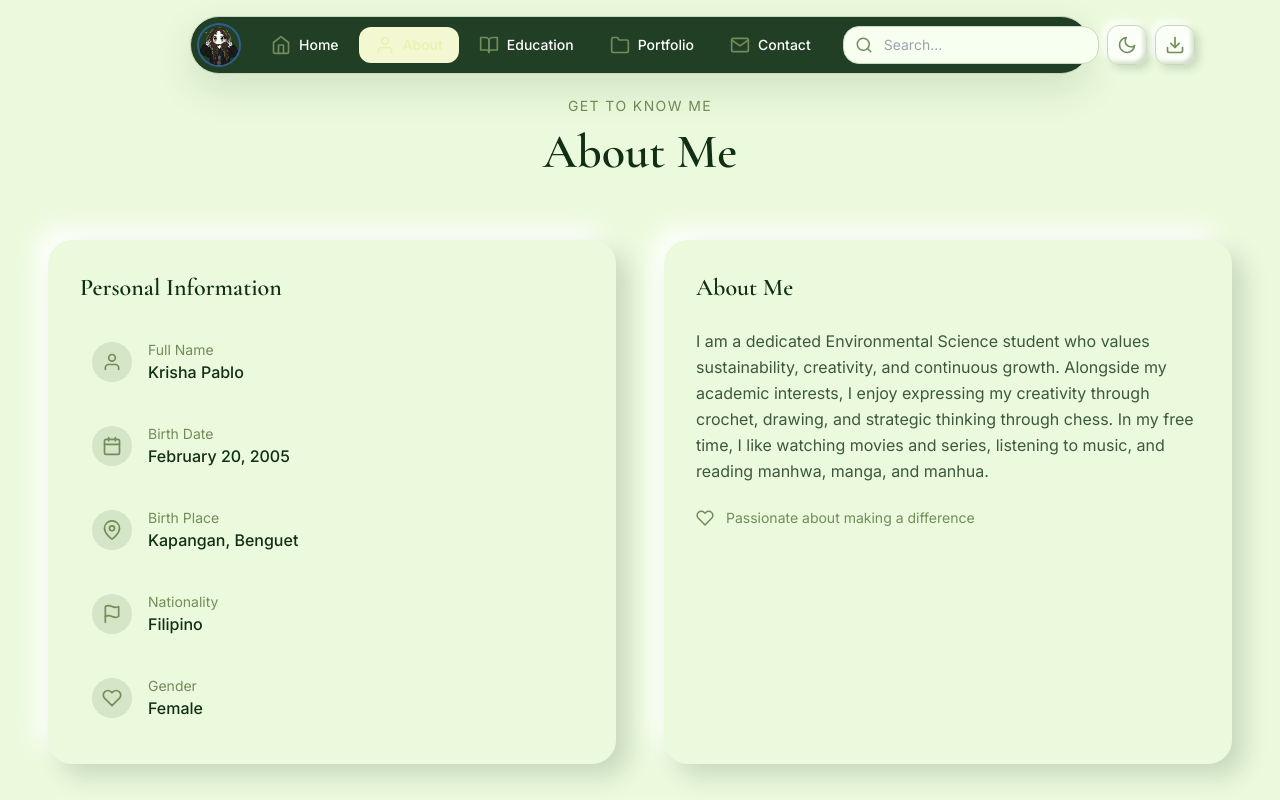
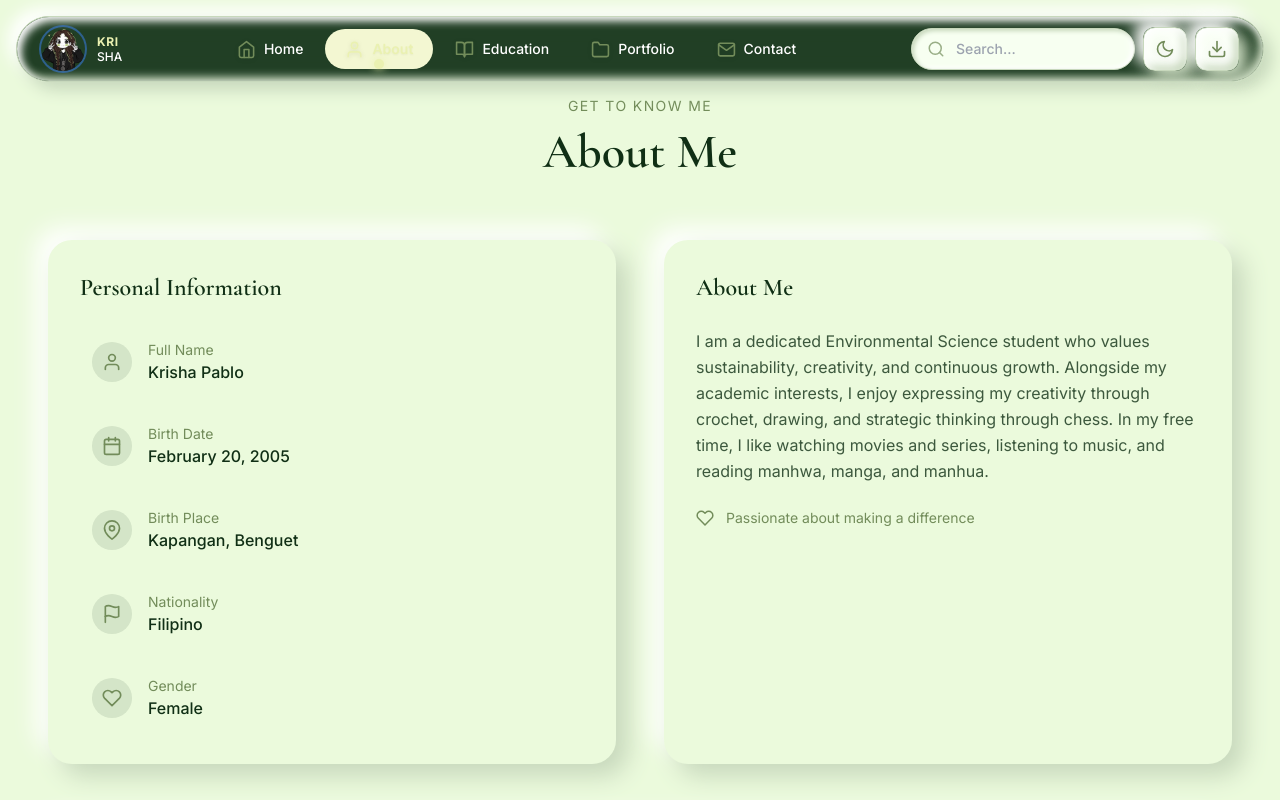
Before and after one commit to pablokrsh/Krisha-Online-Portfolio, a React (Vite) app: page /about in a window 1280 px wide. Shown: the top 800 px of the page. Built offline with nearby package versions, Linux system fonts and the light colour scheme.

Commit message:
Wider neumorphic pill navbar: user avatar left, nav icons, search bar, theme toggle right, download icon, skeuomorphic icons, readable text

```diff
--- a/src/components/Navbar.jsx
+++ b/src/components/Navbar.jsx
@@ -13,15 +13,22 @@ const navLinks = [
 ]
 
 const neoShadow = `
-  4px 4px 8px var(--neo-dark),
-  -4px -4px 8px var(--neo-light),
-  inset 2px 2px 4px var(--neo-light),
-  inset -2px -2px 4px var(--neo-dark)
+  8px 8px 16px var(--neo-dark),
+  -8px -8px 16px var(--neo-light),
+  inset 4px 4px 8px var(--neo-light),
+  inset -4px -4px 8px var(--neo-dark)
 `
 
-const neoShadowPressed = `
+const neoShadowInner = `
   inset 4px 4px 8px var(--neo-dark),
   inset -4px -4px 8px var(--neo-light)
+`
+
+const neoShadowHover = `
+  12px 12px 24px var(--neo-dark),
+  -12px -12px 24px var(--neo-light),
+  inset 4px 4px 8px var(--neo-light),
+  inset -4px -4px 8px var(--neo-dark)
 `
 
 export default function Navbar() {
@@ -42,35 +49,46 @@ export default function Navbar() {
   const isActive = (href) => location.pathname === href || (href === '/' && location.pathname === '/')
 
   return (
-    <header className="fixed top-0 left-0 right-0 z-50 transition-all duration-300">
-      <div className="container-main px-6 md:px-12 pt-4">
-        <div className="mx-auto max-w-[900px]">
+    <header className="fixed top-4 left-1/2 -translate-x-1/2 z-50 w-full px-4 transition-all duration-300">
       <nav
         role="navigation"
         aria-label="Main navigation"
-            className="relative flex items-center justify-between gap-4 rounded-[2rem] p-2 transition-all duration-300"
+        className="mx-auto flex items-center justify-between gap-4 rounded-[3rem] transition-all duration-500"
         style={{
           background: 'var(--navbar-bg)',
-              backdropFilter: 'blur(18px)',
-              boxShadow: 'var(--shadow)',
+          backdropFilter: 'blur(20px)',
           border: '1px solid var(--border)',
+          boxShadow: neoShadow,
+          padding: '0.625rem 1.5rem',
+          maxWidth: '1400px',
         }}
       >
         {/* Left: User Avatar */}
-            <Link to="/" aria-label="Krisha Pablo - Home" className="flex-shrink-0">
+        <div className="flex items-center gap-3">
+          <Link to="/" aria-label="Krisha Pablo - Home" className="relative flex-shrink-0">
             <img
               src={pfp}
               alt="Krisha Pablo"
-                className="w-10 h-10 rounded-full object-cover ring-2 transition-all duration-300 hover:scale-105 hover:ring-4"
+              className="w-11 h-11 rounded-full object-cover ring-2 transition-all duration-300 hover:scale-105 hover:ring-4"
               style={{
                 ringColor: 'var(--accent)',
                 objectFit: 'cover',
               }}
             />
+            <span className="absolute inset-0 rounded-full transition-all duration-300" style={{
+              background: 'linear-gradient(135deg, var(--accent) 0%, var(--secondary) 100%)',
+              opacity: 0,
+            }} />
           </Link>
 
-            {/* Center: Navigation Links */}
-            <div className="hidden md:flex items-center gap-1">
+          <Link to="/" className="hidden sm:flex flex-col items-start leading-tight transition-colors duration-300" aria-label="Krisha Pablo - Home">
+            <span style={{ color: 'var(--accent)', fontSize: '0.75rem', fontWeight: 700, letterSpacing: '0.05em', textShadow: '0 1px 2px rgba(0,0,0,0.1)' }}>KRI</span>
+            <span style={{ color: 'var(--navbar-text)', fontSize: '0.75rem', fontWeight: 500 }}>SHA</span>
+          </Link>
+        </div>
+
+        {/* Center: Navigation Links with Icons */}
+        <div className="hidden md:flex items-center gap-0.5">
           {navLinks.map((link) => {
             const Icon = link.icon
             const active = isActive(link.href)
@@ -78,47 +96,63 @@ export default function Navbar() {
               <Link
                 key={link.name}
                 to={link.href}
-                    className="flex items-center gap-2 px-4 py-2 rounded-xl transition-all duration-300"
+                aria-current={active ? 'page' : undefined}
+                className="relative flex items-center gap-2 px-5 py-2.5 rounded-[1.5rem] transition-all duration-300 group"
                 style={{
                   color: active ? 'var(--accent)' : 'var(--navbar-text)',
                   background: active ? 'var(--accent-light)' : 'transparent',
+                  fontWeight: active ? '600' : '500',
+                  textShadow: '0 1px 2px rgba(0,0,0,0.05)',
                 }}
-                    aria-current={active ? 'page' : undefined}
               >
-                    <Icon size={20} style={{ color: active ? 'var(--accent)' : 'var(--icon)' }} />
-                    <span className="font-body text-sm font-medium">{link.name}</span>
+                <Icon
+                  size={19}
+                  className="transition-all duration-300 group-hover:scale-110"
+                  style={{ color: active ? 'var(--accent)' : 'var(--icon)', filter: 'drop-shadow(0 1px 2px rgba(0,0,0,0.1))' }}
+                />
+                <span className="font-body text-sm hidden sm:inline" style={{ color: active ? 'var(--accent)' : 'var(--navbar-text)', fontWeight: active ? '600' : '500' }}>
+                  {link.name}
+                </span>
+                {active && (
+                  <span className="absolute bottom-0 left-1/2 -translate-x-1/2 w-2.5 h-2.5 rounded-full" style={{ background: 'var(--accent)', boxShadow: '0 0 8px var(--accent)' }} />
+                )}
               </Link>
             )
           })}
         </div>
 
-            {/* Right: Search + Theme Toggle + Download CV */}
-            <div className="flex items-center gap-2 ml-auto">
+        {/* Right: Search Bar + Theme Toggle + Download CV */}
+        <div className="flex items-center gap-2">
           {/* Search Bar */}
-              <div className="relative hidden sm:block">
-                <FiSearch size={18} className="absolute left-3 top-1/2 -translate-y-1/2 pointer-events-none" style={{ color: 'var(--icon)' }} />
+          <div className="hidden lg:flex items-center">
+            <div className="relative group">
+              <FiSearch size={18} className="absolute left-4 top-1/2 -translate-y-1/2 pointer-events-none transition-all duration-300" style={{ color: 'var(--icon)', opacity: '0.7' }} />
               <input
                 type="search"
                 placeholder="Search..."
                 value={searchQuery}
                 onChange={(e) => setSearchQuery(e.target.value)}
-                  className="w-48 sm:w-64 pl-10 pr-4 py-2 text-sm rounded-xl transition-all duration-300 focus:outline-none"
+                className="w-56 pl-11 pr-4 py-2.5 text-sm rounded-[1.5rem] transition-all duration-300 focus:w-80 focus:outline-none"
                 style={{
                   background: 'var(--surface-secondary)',
                   color: 'var(--text-primary)',
                   border: '1px solid var(--border)',
-                    borderRadius: '1rem',
+                  borderRadius: '9999px',
+                  fontWeight: '500',
+                  boxShadow: 'inset 2px 2px 4px var(--neo-dark), inset -2px -2px 4px var(--neo-light)',
+                  transition: 'all 0.3s cubic-bezier(.2,.8,.2,1)',
                 }}
                 placeholder="Search..."
                 aria-label="Search"
               />
             </div>
+          </div>
 
-              {/* Theme Toggle */}
+          {/* Theme Toggle - Skeumorphic */}
           <button
             onClick={toggleTheme}
             aria-label={theme === 'light' ? 'Switch to dark mode' : 'Switch to light mode'}
-                className="w-10 h-10 rounded-xl flex items-center justify-center transition-all duration-300"
+            className="relative w-11 h-11 rounded-xl flex items-center justify-center transition-all duration-500 group"
             style={{
               background: 'linear-gradient(145deg, var(--surface-secondary), var(--surface))',
               border: '1px solid var(--border)',
@@ -126,13 +160,29 @@ export default function Navbar() {
               color: 'var(--icon)',
             }}
           >
+            <span className="relative z-10 transition-all duration-500" style={{
+              transform: theme === 'light' ? 'rotate(0deg) scale(1)' : 'rotate(180deg) scale(1)',
+              color: 'var(--icon)',
+              filter: 'drop-shadow(0 2px 4px rgba(0,0,0,0.1))',
+            }}>
               {theme === 'light' ? <FiMoon size={20} /> : <FiSun size={20} />}
+            </span>
+            <span className="absolute inset-0 rounded-xl opacity-0 group-hover:opacity-100 transition-opacity duration-300" style={{
+              background: 'linear-gradient(145deg, var(--accent), var(--secondary))',
+            }} />
+            <span className="absolute -inset-1 rounded-xl opacity-0 group-hover:opacity-100 transition-opacity duration-300" style={{
+              border: '1px solid var(--accent)',
+              filter: 'blur(8px)',
+            }} />
+            <span className="absolute inset-0 rounded-xl opacity-0 group-focus:opacity-100 transition-opacity duration-300" style={{
+              boxShadow: '0 0 0 3px var(--accent)',
+            }} />
           </button>
 
-              {/* Download CV */}
+          {/* Download CV - Icon Only */}
           <a
             href="#contact"
-                className="w-10 h-10 rounded-xl flex items-center justify-center transition-all duration-300"
+            className="relative w-11 h-11 rounded-xl flex items-center justify-center transition-all duration-300 group"
             style={{
               background: 'linear-gradient(145deg, var(--surface-secondary), var(--surface))',
               border: '1px solid var(--border)',
@@ -141,30 +191,52 @@ export default function Navbar() {
             }}
             aria-label="Download CV"
           >
-                <FiDownload size={20} />
+            <FiDownload size={20} className="relative z-10 transition-all duration-300 group-hover:scale-110 group-hover:-translate-y-1" style={{ filter: 'drop-shadow(0 2px 4px rgba(0,0,0,0.1))' }} />
+            <span className="absolute inset-0 rounded-xl opacity-0 group-hover:opacity-100 transition-opacity duration-300" style={{
+              background: 'linear-gradient(145deg, var(--accent), var(--secondary))',
+            }} />
+            <span className="absolute -inset-1 rounded-xl opacity-0 group-hover:opacity-100 transition-opacity duration-300" style={{
+              border: '1px solid var(--accent)',
+              filter: 'blur(8px)',
+            }} />
+            <span className="absolute bottom-full left-1/2 -translate-x-1/2 mb-2 px-3 py-1.5 text-xs font-body rounded-lg opacity-0 invisible group-hover:opacity-100 group-hover:visible transition-all duration-200" style={{
+              background: 'var(--surface)',
+              color: 'var(--text-primary)',
+              border: '1px solid var(--border)',
+              boxShadow: 'var(--shadow)',
+              whiteSpace: 'nowrap',
+              fontWeight: '500',
+            }}>
+              Download CV
+            </span>
           </a>
-            </div>
 
           {/* Mobile Menu Button */}
           <button
-              className="md:hidden w-10 h-10 rounded-xl flex items-center justify-center transition-transform duration-300 active:scale-90"
+            className="md:hidden relative w-11 h-11 rounded-xl flex items-center justify-center transition-all duration-300 active:scale-95"
             onClick={() => setMobileOpen(!mobileOpen)}
             aria-label={mobileOpen ? 'Close menu' : 'Open menu'}
             aria-expanded={mobileOpen}
-              style={{ color: 'var(--navbar-text)', background: 'var(--surface-secondary)' }}
+            style={{
+              background: 'linear-gradient(145deg, var(--surface-secondary), var(--surface))',
+              border: '1px solid var(--border)',
+              boxShadow: neoShadow,
+              color: 'var(--icon)',
+            }}
           >
             {mobileOpen ? <FiX size={24} /> : <FiMenu size={24} />}
           </button>
+        </div>
       </nav>
 
       {/* Mobile Menu */}
       <div
-            className={`md:hidden absolute top-full left-4 right-4 mt-4 rounded-2xl p-6 space-y-2 transition-all duration-400 ${mobileOpen ? 'opacity-100 translate-y-0 pointer-events-auto' : 'opacity-0 -translate-y-4 pointer-events-none'}`}
+        className={`md:hidden absolute top-full left-4 right-4 mt-4 rounded-2xl p-6 space-y-2 transition-all duration-500 ${mobileOpen ? 'opacity-100 translate-y-0 pointer-events-auto' : 'opacity-0 -translate-y-4 pointer-events-none'}`}
         style={{
           background: 'var(--navbar-bg)',
-              backdropFilter: 'blur(18px)',
+          backdropFilter: 'blur(20px)',
           border: '1px solid var(--border)',
-              boxShadow: 'var(--shadow)',
+          boxShadow: neoShadowHover,
         }}
       >
         <div className="p-4 space-y-3">
@@ -180,10 +252,11 @@ export default function Navbar() {
                 style={{
                   color: active ? 'var(--accent)' : 'var(--navbar-text)',
                   background: active ? 'var(--accent-light)' : 'transparent',
+                  fontWeight: active ? '600' : '500',
                   animation: mobileOpen ? `fadeUp 0.3s ease-out ${i * 0.05}s both` : 'none',
                 }}
               >
-                    <Icon size={22} style={{ color: active ? 'var(--accent)' : 'var(--icon)' }} />
+                <Icon size={24} style={{ color: active ? 'var(--accent)' : 'var(--icon)', filter: 'drop-shadow(0 1px 2px rgba(0,0,0,0.1))' }} />
                 <span className="font-body text-base font-medium">{link.name}</span>
               </Link>
             )
@@ -203,6 +276,8 @@ export default function Navbar() {
                   color: 'var(--text-primary)',
                   border: '1px solid var(--border)',
                   borderRadius: '1rem',
+                  fontWeight: '500',
+                  boxShadow: 'inset 2px 2px 4px var(--neo-dark), inset -2px -2px 4px var(--neo-light)',
                 }}
                 placeholder="Search..."
                 aria-label="Search"
@@ -221,7 +296,7 @@ export default function Navbar() {
                   color: 'var(--icon)',
                 }}
               >
-                    {theme === 'light' ? <FiMoon size={22} /> : <FiSun size={22} />}
+                {theme === 'light' ? <FiMoon size={24} /> : <FiSun size={24} />}
               </button>
 
               <a
@@ -235,10 +310,8 @@ export default function Navbar() {
                 }}
                 aria-label="Download CV"
               >
-                    <FiDownload size={22} />
+                <FiDownload size={24} />
               </a>
-                </div>
-              </div>
             </div>
           </div>
         </div>
```
Lines whose indentation alone changed are shown as unchanged.
